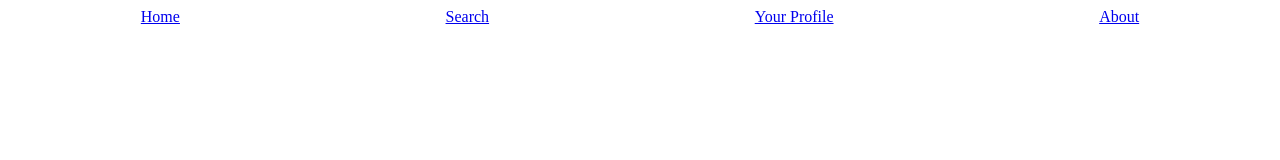
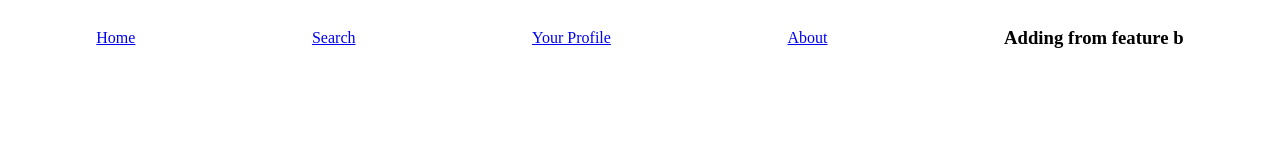
Before and after one commit to pavan-kumar-26/FSDExt, a plain HTML site: page index.html in a window 1280 px wide. Drawn offline with Linux system fonts and the light colour scheme.

Commit message:
adding from branch b

```diff
--- a/index.html
+++ b/index.html
@@ -12,6 +12,7 @@
         <a href="seacrh.html">Search</a>
         <a href="your_profile.html">Your Profile</a>
         <a href="about.html">About</a>
+        <h3>Adding from feature  b</h3>
     </nav>
 </body>
 </html>
```
